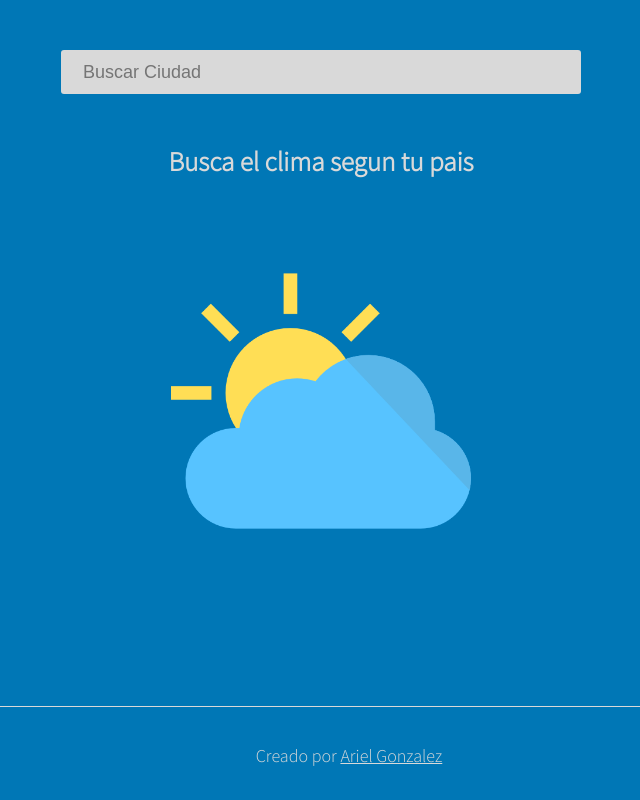
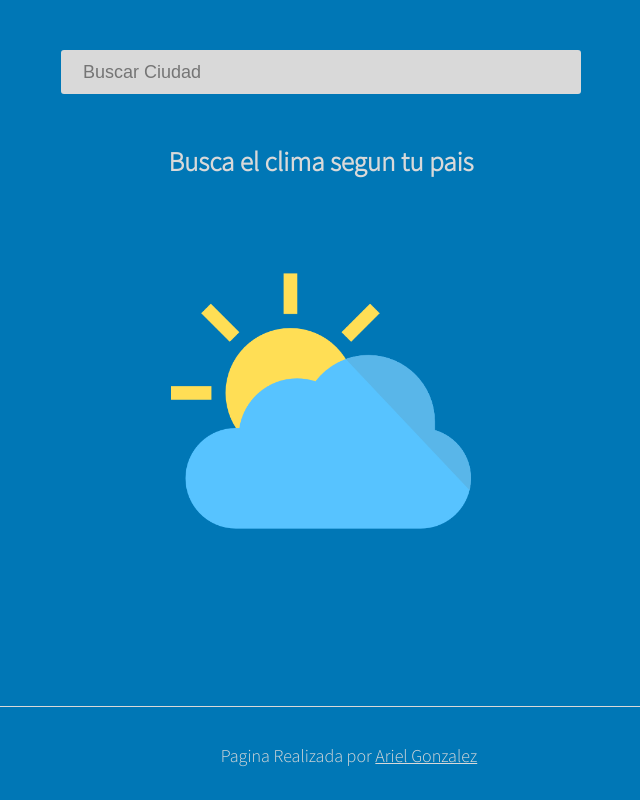
Before and after one commit to ArielGonzalez95/Clima, a plain HTML site: page index.html in a window 1280 px wide. Shown: the whole page, without its empty margins (319-959 px from the left). Drawn offline with Linux system fonts and the light colour scheme.

Commit message:
se agrega contenido

```diff
--- a/index.html
+++ b/index.html
@@ -50,7 +50,7 @@
     <div id="map"></div>
     <footer>
 
-        <p>Creado por <a href="http://">Ariel Gonzalez</a></p>
+        <p>Pagina Realizada por <a href="http://">Ariel Gonzalez</a></p>
 
 
     </footer>
```
